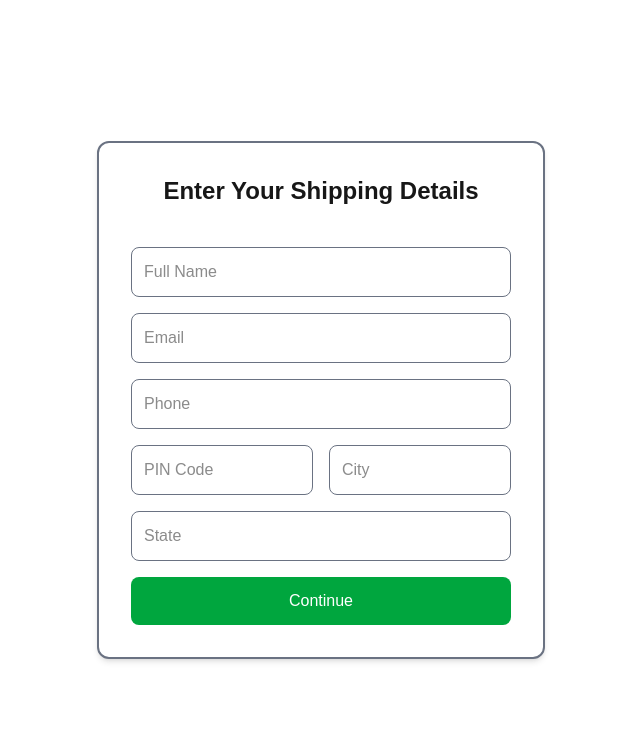
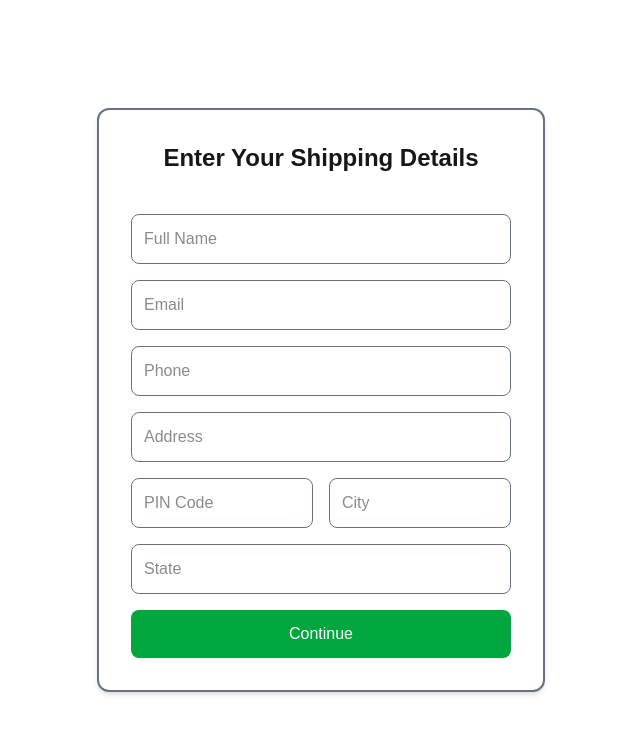
Before and after one commit to akshitahuja2022/Ecoyann-Cart-App, a Next.js app: page /checkout in a window 1280 px wide. Shown: the top 734 px of the page, without its empty margins (319-959 px from the left). Built offline with nearby package versions, Linux system fonts and the light colour scheme.

Commit message:
add address input field

```diff
--- a/src/components/AddressForm.jsx
+++ b/src/components/AddressForm.jsx
@@ -54,6 +54,13 @@ export default function AddressForm() {
             onChange={(e) => setForm({ ...form, phone: e.target.value })}
           />
 
+           <input
+            type="text"
+            placeholder="Address"
+            className="border border-gray-500 rounded-lg p-3"
+            onChange={(e) => setForm({ ...form, address: e.target.value })}
+          />
+
           {/* Grid for Pin + City */}
           <div className="grid grid-cols-1 sm:grid-cols-2 gap-4">
             <input
```
